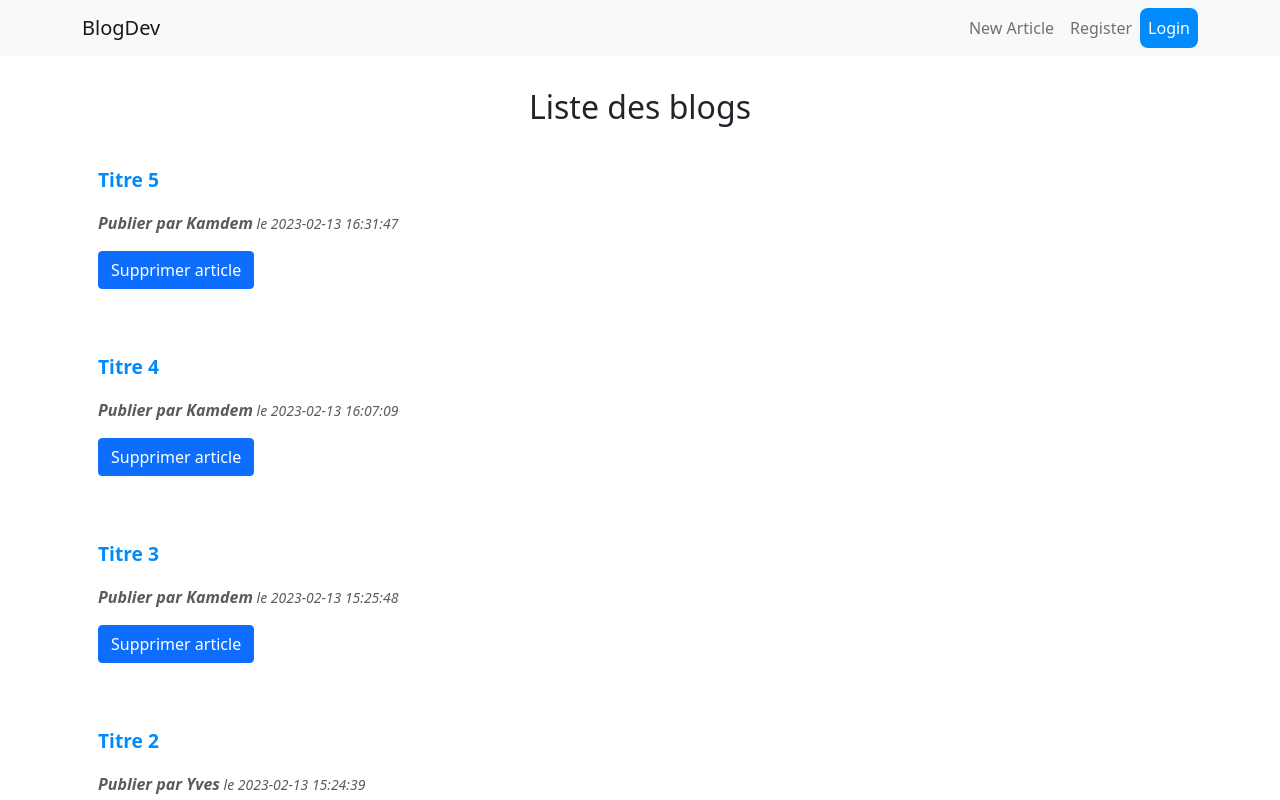
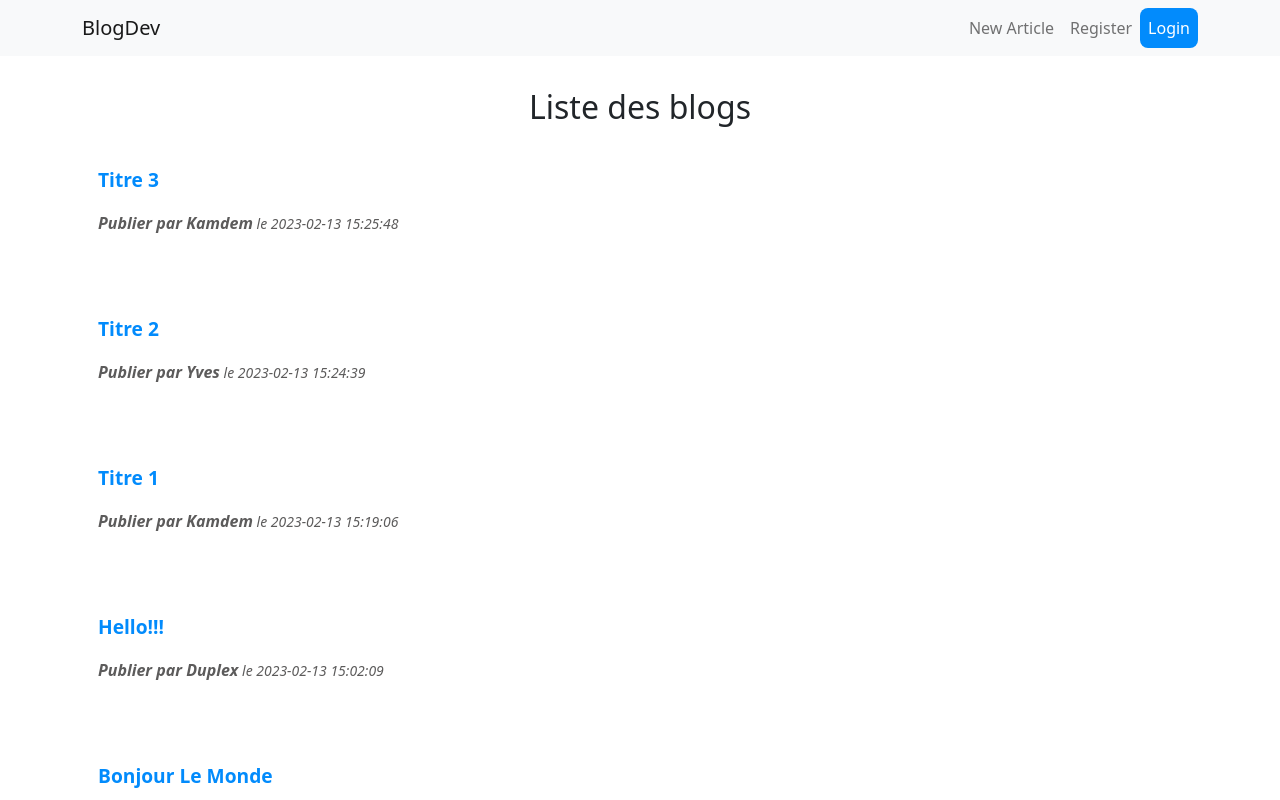
Before and after one commit to willl-8523/ReactCourse_by_Bproo, a React (Create React App) app: page / in a window 1280 px wide. Shown: the top 800 px of the page. Built offline with nearby package versions, Linux system fonts and the light colour scheme; data requests are answered from the project's data file.

Commit message:
How to delete data in bdd

```diff
--- a/data/db.json
+++ b/data/db.json
@@ -30,13 +30,6 @@
     },
     {
       "title": "Hello!!!",
-      "author": "Kamdem",
-      "body": "Description de l'article.....",
-      "date": "2023-02-13 15:01:30",
-      "id": 5
-    },
-    {
-      "title": "Hello!!!",
       "author": "Duplex",
       "body": "Description de l'article 2......",
       "date": "2023-02-13 15:02:09",
@@ -62,20 +55,6 @@
       "body": "Description 3 ",
       "date": "2023-02-13 15:25:48",
       "id": 9
-    },
-    {
-      "title": "Titre 4",
-      "author": "Kamdem",
-      "body": "Description 4",
-      "date": "2023-02-13 16:07:09",
-      "id": 10
-    },
-    {
-      "title": "Titre 5",
-      "author": "Kamdem",
-      "body": "Description 5",
-      "date": "2023-02-13 16:31:47",
-      "id": 11
     }
   ]
 }
--- a/src/BLogList.js
+++ b/src/BLogList.js
@@ -17,12 +17,12 @@ const BlogList = ({ blogs, title, deleteOneArticle }) => {
           </p>
 
           {/* onClick={ () => deleteOneArticle(blog.i) => On utilise une fonction anonyme pour que la fonction ne declenche pas au chargement de la page */}
-          <button
+          {/* <button
             className="btn btn-primary"
             onClick={() => deleteOneArticle(blog.id)}
           >
             Supprimer article
-          </button>
+          </button> */}
         </div>
       ))}
     </div>
--- a/src/BlogDetail.js
+++ b/src/BlogDetail.js
@@ -1,9 +1,22 @@
-import { Link, useParams } from "react-router-dom";
+import { Link, useHistory, useParams } from "react-router-dom";
 import useFetch from "./useFetch";
 
 const BlogDetail = () => {
     const { id } = useParams();
     const { data: blog, isLoading, error } = useFetch(`http://localhost:8000/blogs/${ id }`);
+    const history = useHistory()
+
+    const handleDelete = () => {
+      window.confirm('Êtes vous sur ?');
+
+      fetch(`http://localhost:8000/blogs/${id}`, {
+        method: "DELETE",
+      }).then( () => {
+        console.log('Suppression Ok');
+        history.push('/');
+      });
+    };
+
     return (
       <div className="detail-blog">
         <h1>Detail article {id}</h1>
@@ -22,10 +35,13 @@ const BlogDetail = () => {
             <small className="blog-publication-date">{`Publier le: ${blog.date}`}</small>
             <p className="blog-body text-break">{blog.body}</p>
             <p className="mb-5 blog-author">{`Publier par: ${blog.author}`}</p>
-            <button className="btn btn-primary">
+            {/* <button className="btn btn-primary">
               <Link to={'/'} className="text-white text-decoration-none">
                 Retour
               </Link>
+            </button> */}
+            <button className="btn btn-primary" onClick={ handleDelete }>
+              Supprimer
             </button>
           </div>
         )}
```
